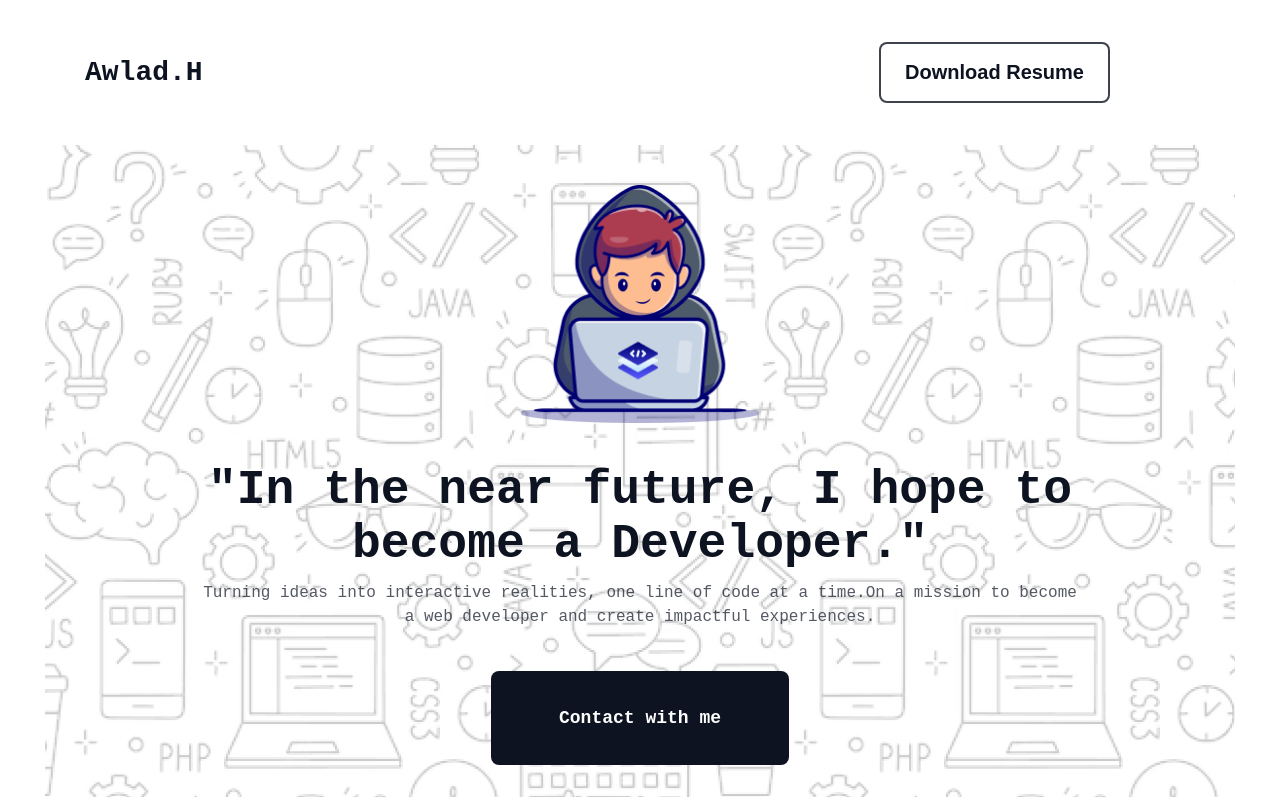
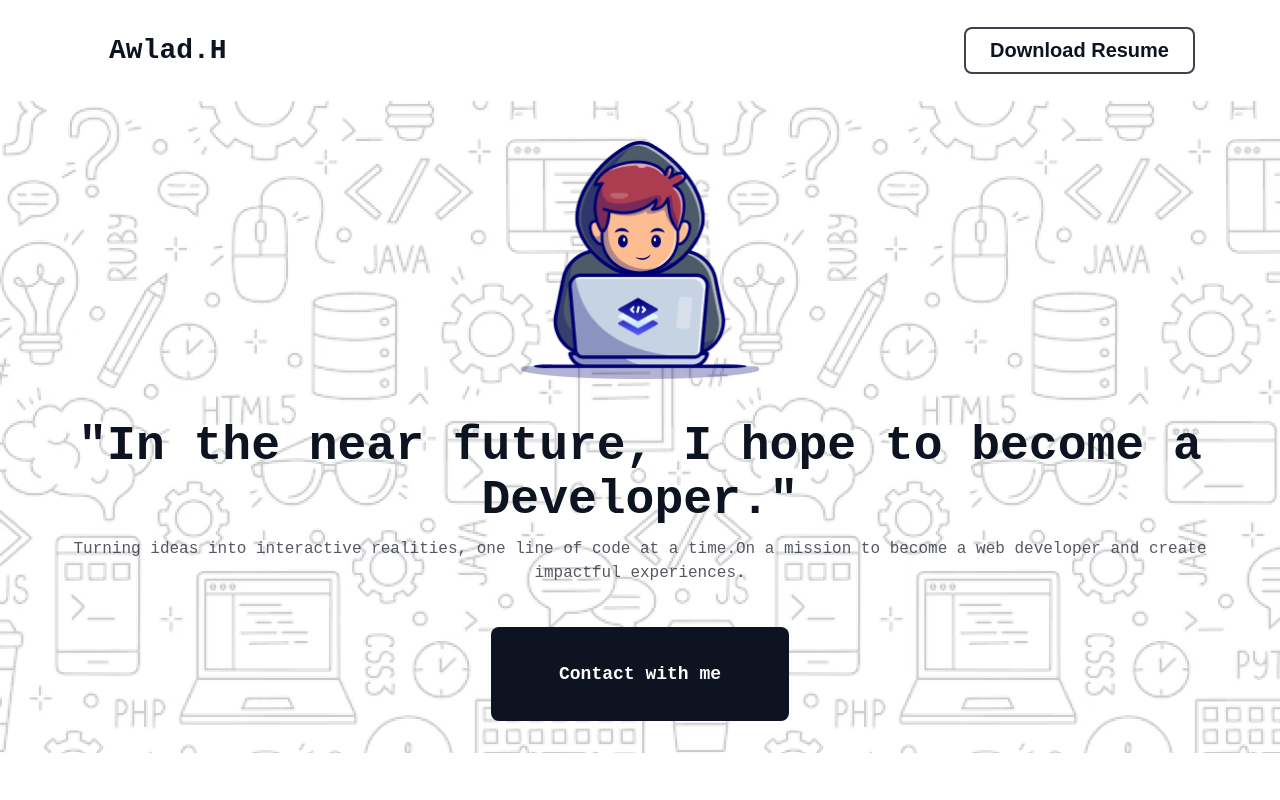
Before and after one commit to farihaa1/b10-assignment-1, a plain HTML site: page index.html in a window 1280 px wide. Shown: the top 800 px of the page. Drawn offline with Linux system fonts and the light colour scheme; a web font is replaced by a local one.

Commit message:
edited navbar

```diff
--- a/style.css
+++ b/style.css
@@ -14,13 +14,16 @@ body {
     justify-content: space-between;
     align-items: center;
     text-align: center;
-    padding: 10px 85px;
+
 }
 
 .nav h1 {
     color: rgb(13, 19, 33);
     font-size: 28px;
     font-weight: 800;
+    padding: 10px 24px;
+    margin: 25px 85px;
+
 }
 
 .nav button {
@@ -28,14 +31,14 @@ body {
     background-color: white;
     font-size: 20px;
     font-weight: 600;
-    padding: 17px 24px;
-    margin: 32px 85px;
+    padding: 10px 24px;
+    margin: 25px 85px;
     border: 2px solid rgba(13, 19, 33, 0.8);
     border-radius: 8px;
 }
 
 .hero-section {
-    width: 1190px;
+
     display: flex;
     flex-direction: column;
     justify-content: center;
@@ -52,6 +55,7 @@ body {
 }
 
 .hero-section-content {
+    width: 1190px;
     padding: 0 150px;
     text-align: center;
 }
```
